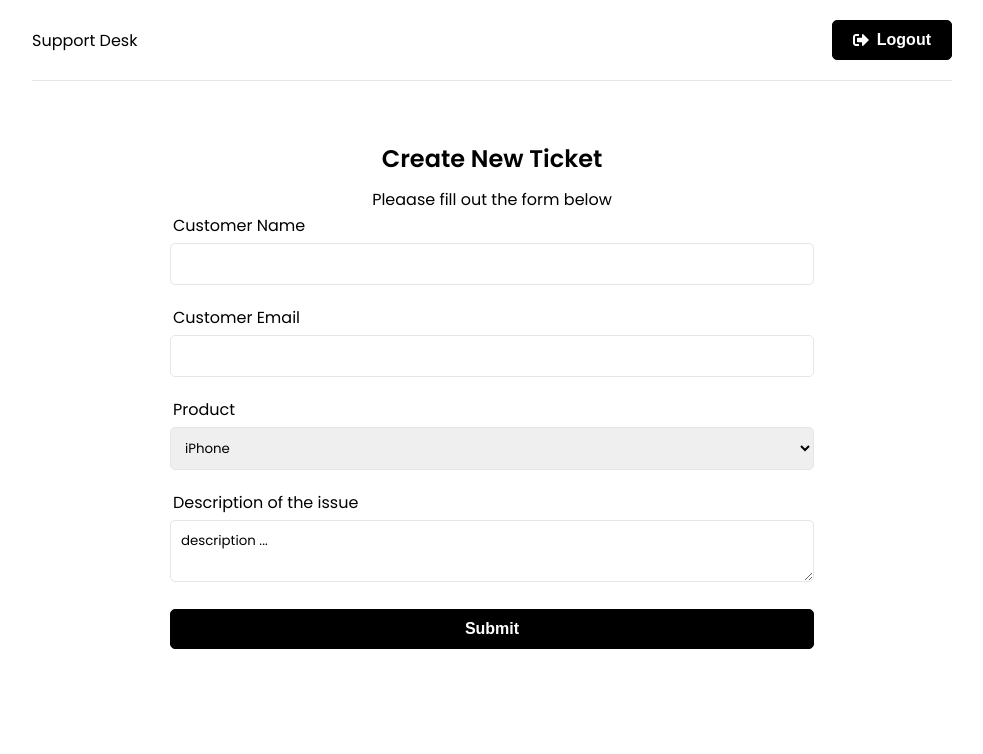
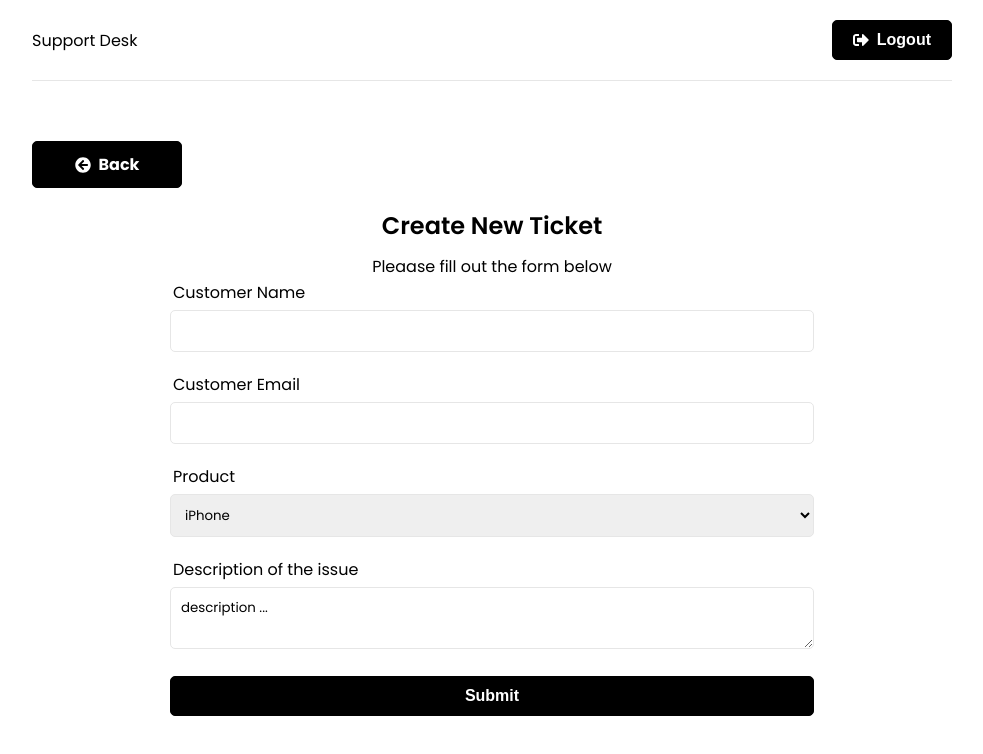
Before and after one commit to miwrona-deloitte/support-desk, a React (Create React App) app in the folder frontend/: page /new-ticket in a window 1280 px wide. Shown: the top 754 px of the page, without its empty margins (148-1131 px from the left). Built offline with nearby package versions, Linux system fonts and the light colour scheme; sample sign-in values are in the browser's storage.

Commit message:
back btn

```diff
--- /dev/null
+++ b/frontend/src/components/BackButton.jsx
@@ -0,0 +1,12 @@
+import { FaArrowCircleLeft } from 'react-icons/fa';
+import { Link } from 'react-router-dom';
+
+const BackButton = ({ url }) => {
+    return (
+        <Link to={url} className='btn btn-revers btn-back'>
+            <FaArrowCircleLeft /> Back
+        </Link>
+    );
+};
+
+export default BackButton;
--- a/frontend/src/pages/NewTicket.jsx
+++ b/frontend/src/pages/NewTicket.jsx
@@ -4,6 +4,7 @@
 import { toast } from 'react-toastify';
 import { createTicket, reset } from '../features/tickets/ticketSlice';
 import Spinner from '../components/Spinner';
+import BackButton from '../components/BackButton';
 
 function NewTicket() {
     const user = useSelector(state => state.auth);
@@ -39,6 +40,7 @@
     }
     return (
         <>
+            <BackButton url='/' />
             <section className='heaading'>
                 <h1>Create New Ticket</h1>
                 <p>Pleaase fill out the form below</p>
```
